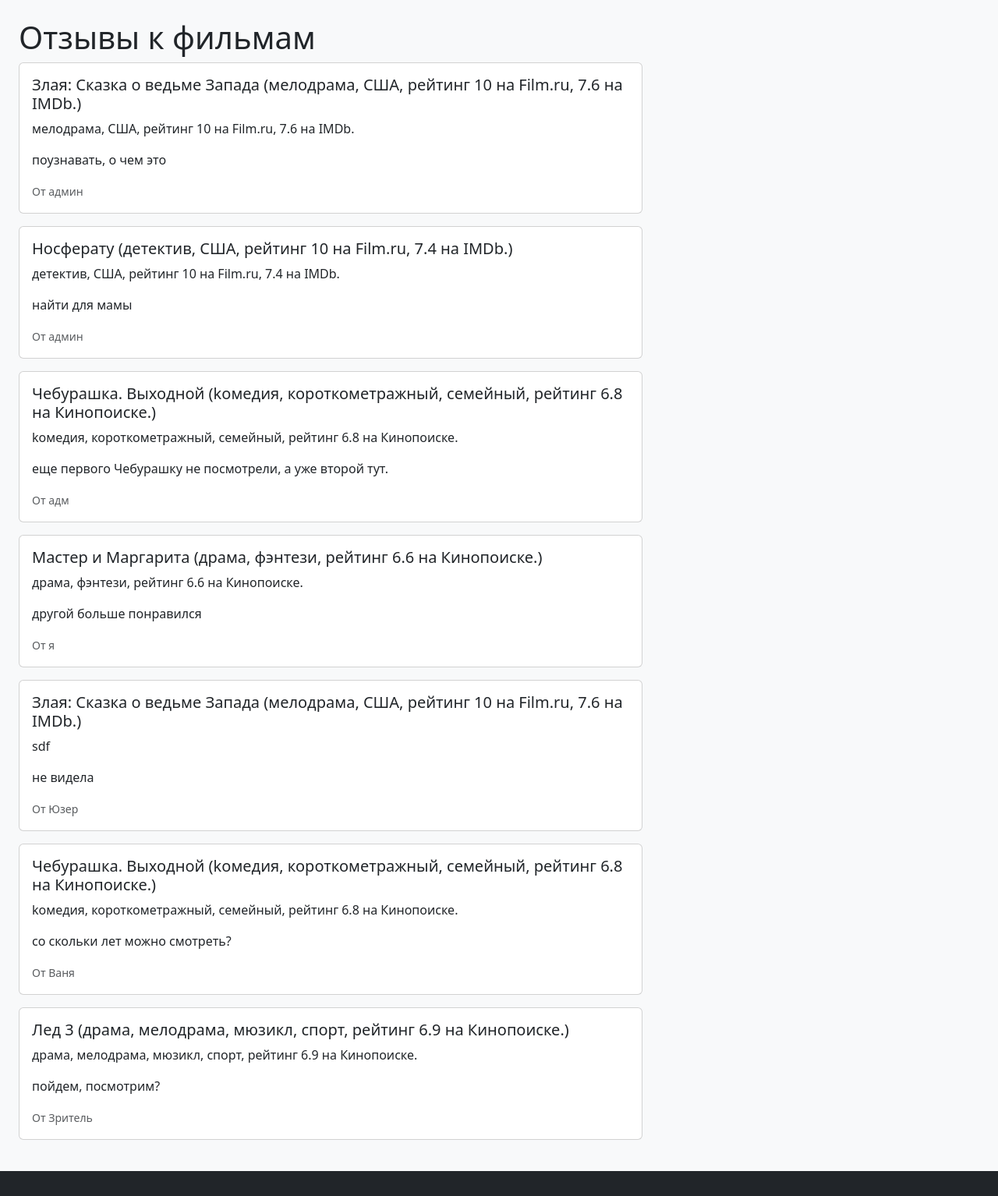
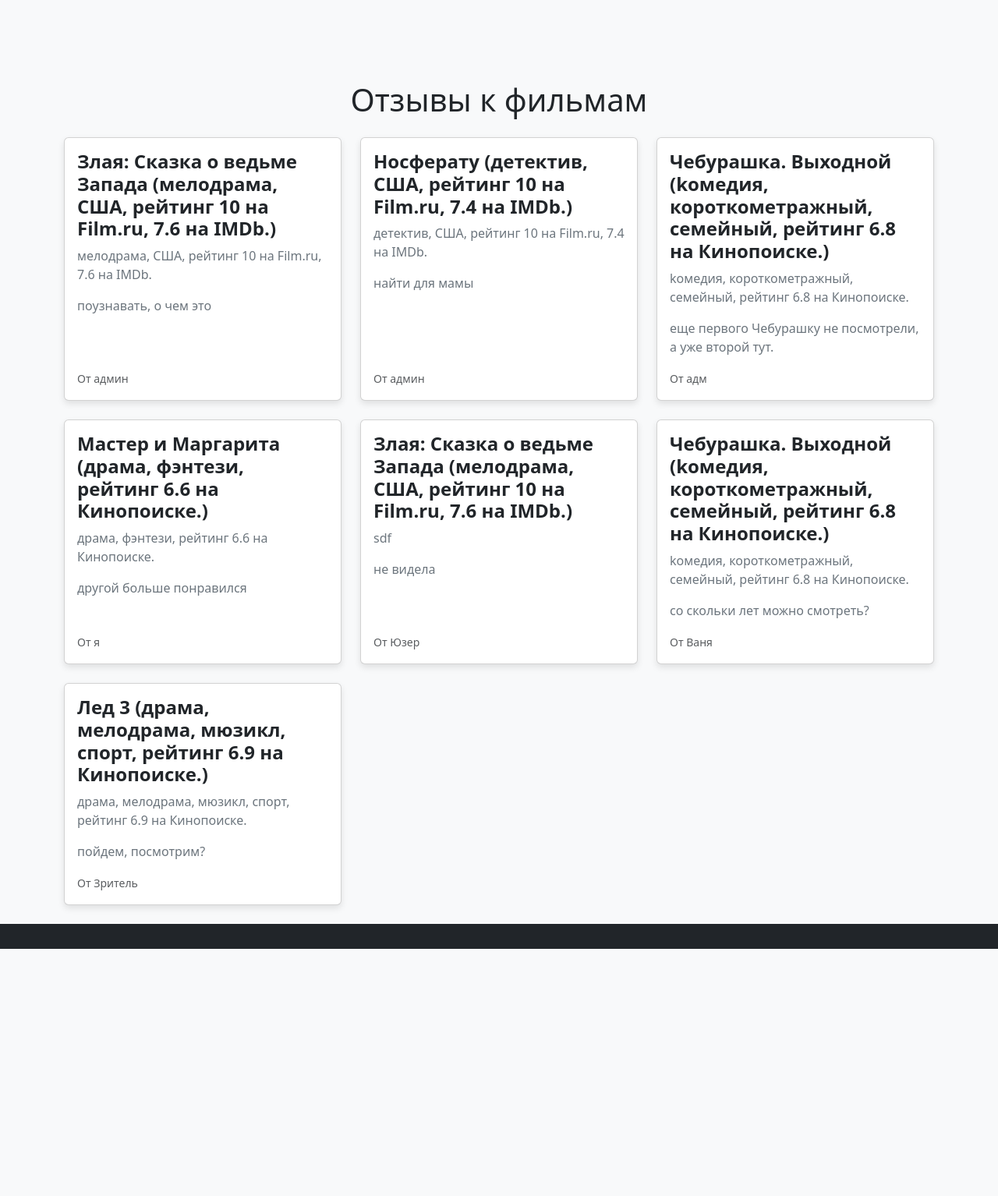
Before and after one commit to ElenaMGB/movie_project, a Django app: page / in a window 1280 px wide. Shown: the whole page at 78% size. After the commit the page ends 1217 px from the top, so only its background shows below. Run offline with Django 5.2, Linux system fonts and the light colour scheme; data comes from the database, SQL or seed files in the repository; both versions use the stored data as it was after the commit; some libraries are stand-ins or nearby versions.

Commit message:
change css

```diff
--- a/movie_project/films/models.py
+++ b/movie_project/films/models.py
@@ -20,7 +20,7 @@ class Comment(models.Model):
         super().save(*args, **kwargs)
 
     def __str__(self):
-        return f'Comment by {self.author} on {self.description}'
+        return f'Comment by {self.author} on {self.film.title}'
 
     class Meta:
         verbose_name = 'Отзыв'
--- a/movie_project/films/static/films/css/films.css
+++ b/movie_project/films/static/films/css/films.css
@@ -0,0 +1,29 @@
+body {
+    background-color: #f8f9fa;
+}
+
+.container {
+    margin-top: 5rem;
+}
+
+.card {
+    box-shadow: 0 4px 8px rgba(0, 0, 0, 0.1);
+    transition: transform 0.3s;
+}
+
+.card:hover {
+    transform: translateY(-5px);
+}
+
+.card-title {
+    font-size: 1.5rem;
+    font-weight: bold;
+}
+
+.card-text {
+    color: #6c757d;
+}
+
+.alert {
+    margin-top: 2rem;
+}
--- a/movie_project/films/templates/films/comments_list.html
+++ b/movie_project/films/templates/films/comments_list.html
@@ -1,26 +1,28 @@
 {% extends 'films/layoute.html' %}
 
-{% block title %}
-	<title>Комментарии</title>
-{% endblock %}
-
 {% block content %}
-<h1>Отзывы к фильмам</h1>
+<div class="container">
+    <h1 class="text-center mb-4">Отзывы к фильмам</h1>
 
     {% if comments %}
+        <div class="row row-cols-1 row-cols-md-2 row-cols-lg-3 g-4">
             {% for comment in comments %}
-		<div class="card mb-3" style="width: 50rem;">
-			<div class="card-body">
+                <div class="col">
+                    <div class="card h-100">
+                        <div class="card-body d-flex flex-column">
                             <h5 class="card-title">{{ comment.film }}</h5>
                             <p class="card-text">{{ comment.description }}</p>
                             <p class="card-text">{{ comment.comment }}</p>
-                <p class="card-text"><small class="text-muted">От {{ comment.author }}</small></p>
-<!--                <a href="#" class="btn btn-primary">Подробнее</a>-->
+                            <p class="card-text mt-auto"><small class="text-muted">От {{ comment.author }}</small></p>
+                        </div>
                     </div>
                 </div>
             {% endfor %}
+        </div>
     {% else %}
-		<h4>Отзывов еще нет</h4>
+        <div class="alert alert-info text-center" role="alert">
+            Отзывов еще нет
+        </div>
     {% endif %}
-
+</div>
 {% endblock %}
```
Also changed, not shown: movie_project/films/forms.py (+3 -17 lines), movie_project/films/templates/films/add_comment.html (+0 -24 lines), movie_project/films/templates/films/layoute.html (+0 -7 lines), movie_project/db.sqlite3. Lines whose indentation alone changed are shown as unchanged.
